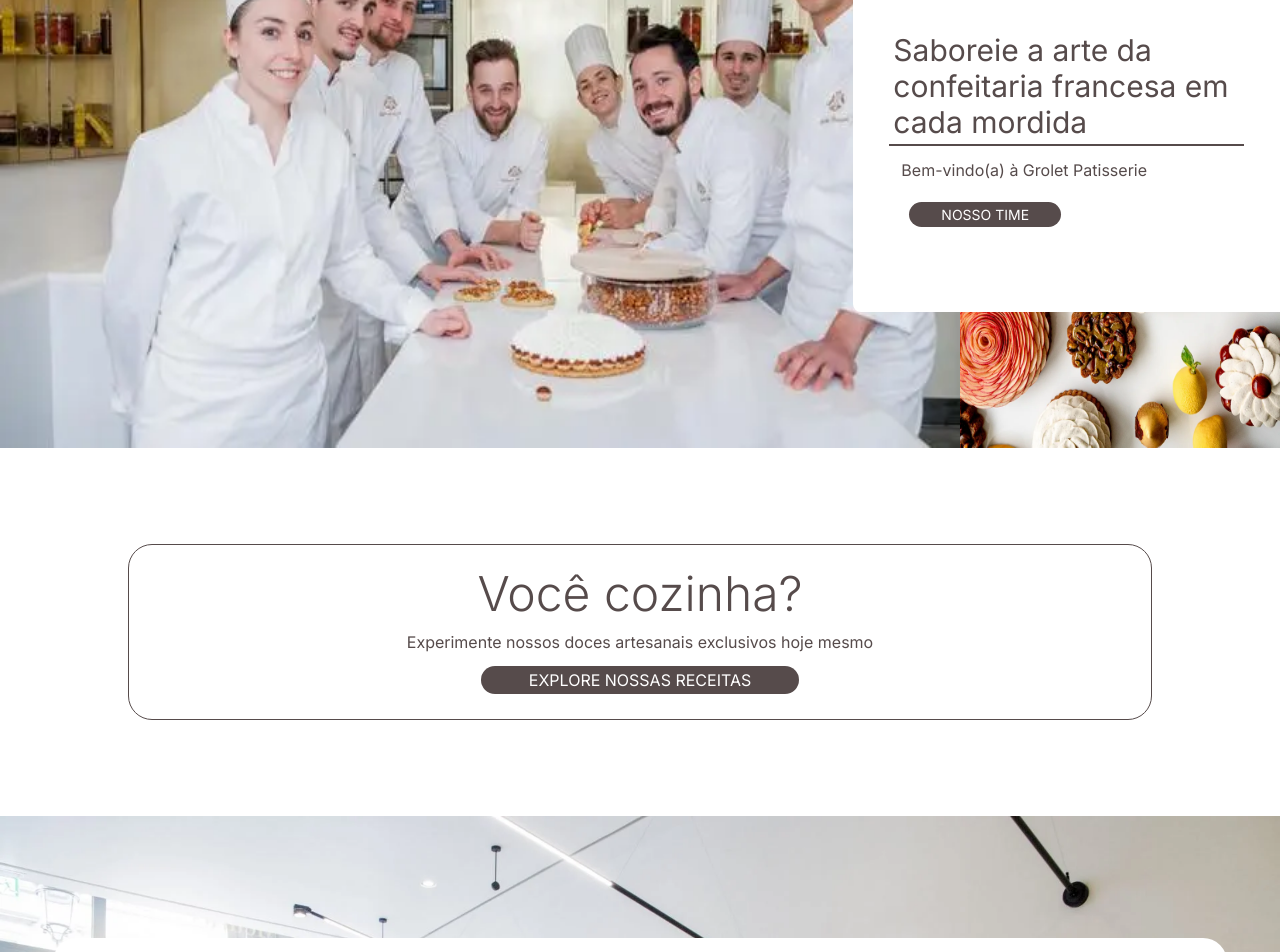
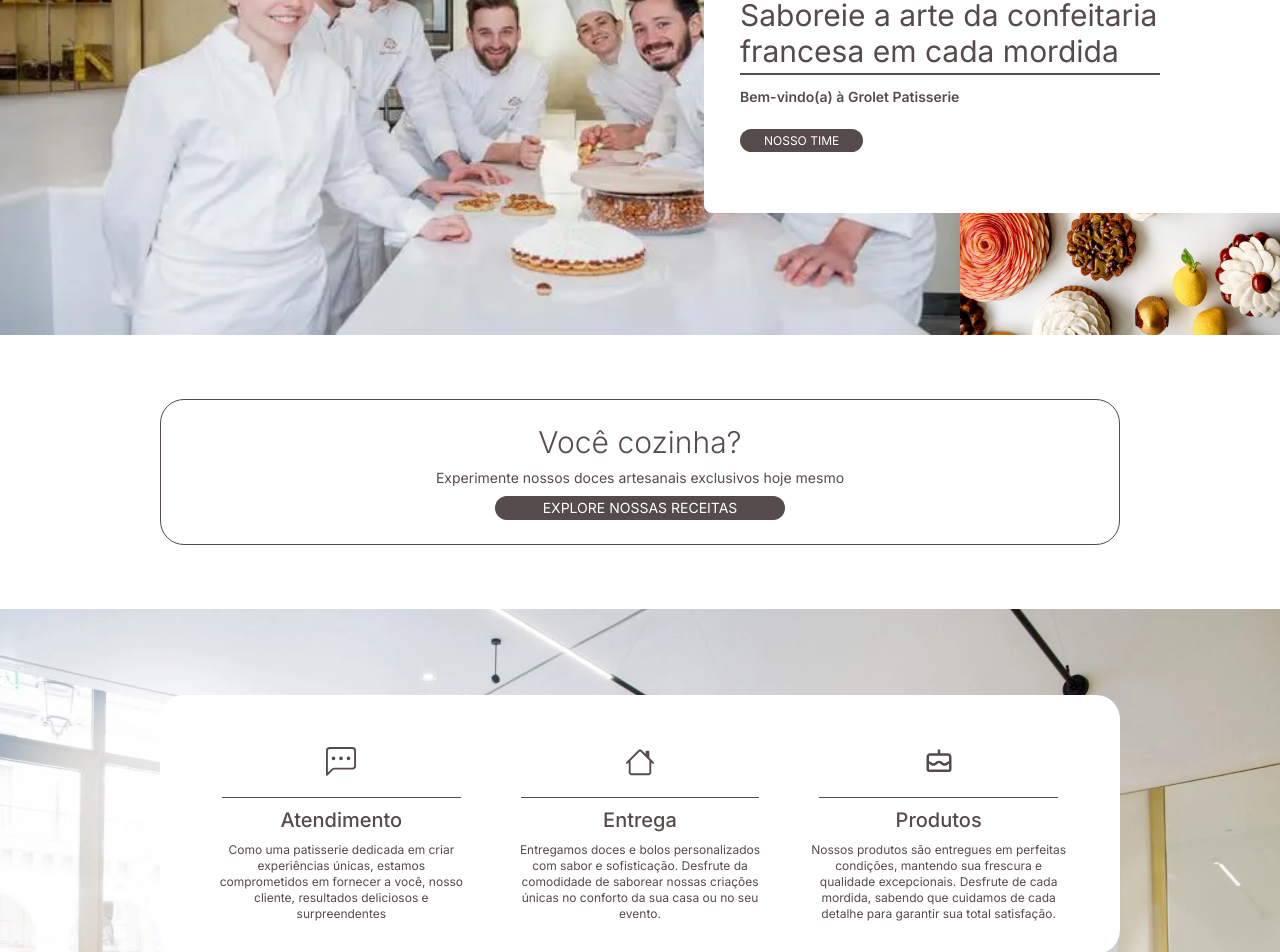
Before and after one commit to JhonatasAnicezio/Grolet_Patisserie, a Next.js app: page / in a window 1280 px wide. Shown: the part 280-1232 px from the top of the page. Built offline with nearby package versions, Linux system fonts and the light colour scheme.

Commit message:
refact: alter css

```diff
--- a/src/app/page.tsx
+++ b/src/app/page.tsx
@@ -5,51 +5,51 @@ import { Testimonials } from "@/components/Testimonials";
 
 export default function Home() {
   return (
-    <main className="flex flex-col items-center pt-space-header">
-      <div className="flex relative h-banner">
+    <main className="flex flex-col items-center pt-[115px]">
+      <div className="flex relative h-[500px]">
         <img src="/Cedric.webp" alt="Descrição da imagem" className="w-9/12"/>
         <img src="/tartes.webp" alt="Descrição da imagem" className="w-1/4"/>
-        <div className="bg-white text-brown-350 gap-28 rounded-tl-lg rounded-bl-lg h-80 w-1/3 p-9 absolute top-1/2 right-0 -translate-y-1/2">
-          <h2 className="text-3xl p-1 border-b-2 border-brown-350">Saboreie a arte da confeitaria francesa em cada mordida</h2>
-          <p className="p-3">Bem-vindo(a) à Grolet Patisserie</p>
-          <div className="py-2 px-5">
-            <Link href='/about' className="px-8 py-1 text-sm transition duration-500 text-white hover:bg-brown-900 bg-brown-350 rounded-full hover:bg-bro">
+        <div className="bg-white text-brown-350 gap-28 rounded-tl-xl rounded-bl-lg h-64 w-[45%] p-9 absolute top-1/2 right-0 -translate-y-1/2">
+          <h2 className="text-3xl w-10/12 py-1 border-b-2 border-brown-350">Saboreie a arte da confeitaria francesa em cada mordida</h2>
+          <p className="py-3 font-semibold text-sm">Bem-vindo(a) à Grolet Patisserie</p>
+          <div className="py-2">
+            <Link href='/about' className="px-6 py-1 text-xs transition duration-500 text-white hover:bg-brown-900 bg-brown-350 rounded-full hover:bg-bro">
               NOSSO TIME
             </Link>
           </div>
         </div>
       </div>
-      <div className="flex justify-center w-full py-24">
-        <div className="flex-col flex gap-3 items-center justify-center rounded-3xl text-center w-4/5 h-44 text-brown-350 border border-brown-350">
-          <h2 className="text-5xl font-light">Você cozinha?</h2>
-          <h3 className="text-base">Experimente nossos doces artesanais exclusivos hoje mesmo</h3>
-          <Link href='/recipes' className="transition duration-500 bg-brown-350 text-white hover:bg-brown-900 py-0.5 px-12 rounded-full">
+      <div className="flex justify-center w-full py-16">
+        <div className="flex-col flex gap-2 py-6 items-center justify-center rounded-3xl text-center w-3/4 text-brown-350 border border-brown-350">
+          <h2 className="text-3xl font-light">Você cozinha?</h2>
+          <h3 className="text-sm">Experimente nossos doces artesanais exclusivos hoje mesmo</h3>
+          <Link href='/recipes' className="text-sm py-0.5 px-12 transition duration-500 bg-brown-350 text-white hover:bg-brown-900 rounded-full">
             EXPLORE NOSSAS RECEITAS
           </Link>
         </div>
       </div>
-      <div className="flex flex-col items-center justify-center bg-cover h-banner" style={{ backgroundImage: "url('/le-meurice-1.webp')" }}>
-        <div className="flex p-11 text-center text-brown-350 rounded-3xl w-11/12 justify-around bg-white">
-          <div className="flex gap-5 flex-col items-center w-1/3">
+      <div className="flex flex-col items-center justify-center bg-cover h-[430px]" style={{ backgroundImage: "url('/le-meurice-1.webp')" }}>
+        <div className="flex p-8 text-center text-brown-350 rounded-3xl w-3/4 justify-around bg-white">
+          <div className="flex gap-2 flex-col items-center w-1/3">
             <div className="flex justify-center p-5 w-4/5 border-b border-brown-350">
-              <BsChatLeftDots className="text-5xl" />
+              <BsChatLeftDots className="text-3xl" />
             </div>
-            <h3 className="text-2xl font-medium">Atendimento</h3>
-            <p className="text-sm px-5">Como uma patisserie dedicada em criar experiências únicas, estamos comprometidos em fornecer a você, nosso cliente, resultados deliciosos e surpreendentes</p>
+            <h3 className="text-xl font-medium">Atendimento</h3>
+            <p className="text-xs px-5">Como uma patisserie dedicada em criar experiências únicas, estamos comprometidos em fornecer a você, nosso cliente, resultados deliciosos e surpreendentes</p>
           </div>
-          <div className="flex gap-5 flex-col items-center w-1/3">
+          <div className="flex gap-2 flex-col items-center w-1/3">
           <div className="flex justify-center p-5 w-4/5 border-b border-brown-350">
-              <BsHouse className="text-5xl" />
+              <BsHouse className="text-3xl" />
             </div>
-            <h3 className="text-2xl font-medium">Entrega</h3>
-            <p className="text-sm px-5">Entregamos doces e bolos personalizados com sabor e sofisticação. Desfrute da comodidade de saborear nossas criações únicas no conforto da sua casa ou no seu evento.</p>
+            <h3 className="text-xl font-medium">Entrega</h3>
+            <p className="text-xs px-5">Entregamos doces e bolos personalizados com sabor e sofisticação. Desfrute da comodidade de saborear nossas criações únicas no conforto da sua casa ou no seu evento.</p>
           </div>
-          <div className="flex gap-5 flex-col items-center w-1/3">
+          <div className="flex gap-2 flex-col items-center w-1/3">
             <div className="flex justify-center p-5 w-4/5 border-b border-brown-350">
-              <BiCake className="text-5xl" />
+              <BiCake className="text-3xl" />
             </div>
-            <h3 className="text-2xl font-medium">Produtos</h3>
-            <p className="text-sm px-5">Nossos produtos são entregues em perfeitas condições, mantendo sua frescura e qualidade excepcionais. Desfrute de cada mordida, sabendo que cuidamos de cada detalhe para garantir sua total satisfação.</p>
+            <h3 className="text-xl font-medium">Produtos</h3>
+            <p className="text-xs px-5">Nossos produtos são entregues em perfeitas condições, mantendo sua frescura e qualidade excepcionais. Desfrute de cada mordida, sabendo que cuidamos de cada detalhe para garantir sua total satisfação.</p>
           </div>
         </div>
       </div>
--- a/src/components/Testimonials/index.tsx
+++ b/src/components/Testimonials/index.tsx
@@ -1,9 +1,9 @@
 export function Testimonials() {
   return (
-    <div className="flex flex-col px-5 py-10 gap-10 rounded-3xl items-center text-center w-5/6 text-brown-350 bg-white">
-      <h2 className="text-2xl pb-5 w-7/12 border-b border-black">Clientes</h2>
-      <p className="text-3xl px-10">Os doces dessa patisserie são simplesmente divinos! A variedade de opções é impressionante e a qualidade dos ingredientes é evidente em cada mordida. Mal posso esperar para experimentar mais sabores!</p>
-      <h3 className="text-xl">Amanda</h3>
+    <div className="flex flex-col px-5 py-10 gap-5 rounded-3xl items-center text-center w-5/6 text-brown-350 bg-white">
+      <h2 className="text-xl pb-2 w-7/12 border-b border-black">Clientes</h2>
+      <p className="text-2xl px-10">Os doces dessa patisserie são simplesmente divinos! A variedade de opções é impressionante e a qualidade dos ingredientes é evidente em cada mordida. Mal posso esperar para experimentar mais sabores!</p>
+      <h3 className="text-base">Amanda</h3>
     </div>
   )
 }
```
